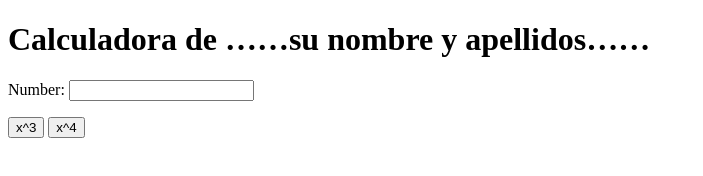
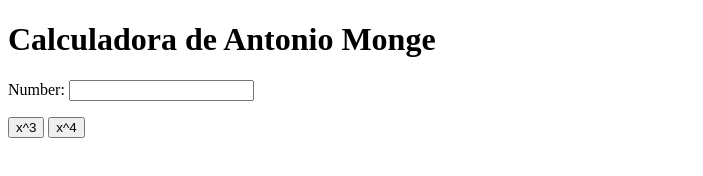
Before and after one commit to amongem/U3P1_AMM_my_calculator, a plain HTML site: page index.html in a window 1280 px wide. Shown: the whole page, without its empty margins (0-703 px from the left). Drawn offline with Linux system fonts and the light colour scheme.

```diff
--- a/index.html
+++ b/index.html
@@ -5,7 +5,7 @@
         <meta charset="utf-8">
     </head>
     <body>
-        <h1>Calculadora de ……su nombre y apellidos……</h1>
+        <h1>Calculadora de Antonio Monge</h1>
         Number:
         <input type="text" id="n1">
         <p>
```
